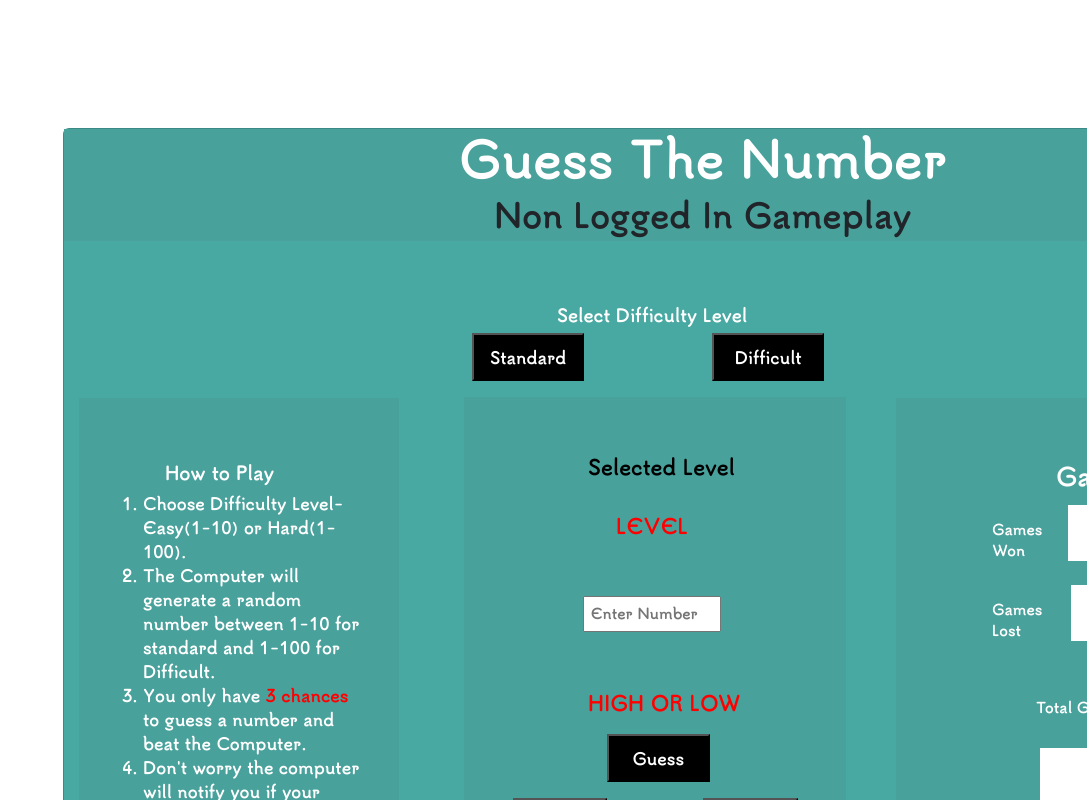
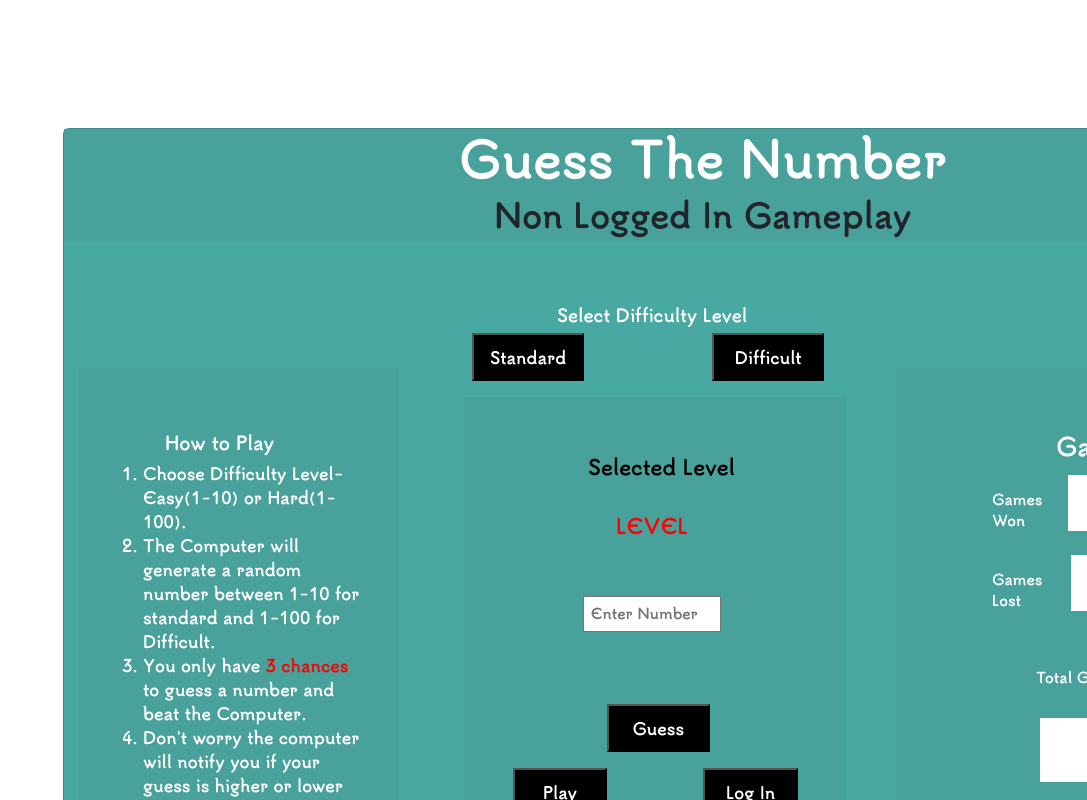
Before and after one commit to AndrewIMLEx/Learning-Project, a React app: page / in a window 1280 px wide. Shown: the top 800 px of the page, without its empty margins (193-1280 px from the left). Built offline with nearby package versions, Linux system fonts and the light colour scheme.

Commit message:
remove high low text

```diff
--- a/src/Homepage/Levels.jsx
+++ b/src/Homepage/Levels.jsx
@@ -6,7 +6,7 @@ class Levels extends React.Component{
         this.state = {
             levelSelected: "LEVEL",
             input: [],
-            tooHightooLow: "HIGH OR LOW",
+            tooHightooLow: "",
             standardNum: Math.floor (Math.random() *10),
             difficultNum: Math.floor (Math.random() *100),
         };
@@ -20,7 +20,7 @@ class Levels extends React.Component{
         this.setState({
             levelSelected: "LEVEL",
             input: [],
-            tooHightooLow: "HIGH OR LOW",
+            tooHightooLow:"" ,
             guessNumber: [],
             standardNum: Math.floor (Math.random() *10),
             difficultNum: Math.floor (Math.random() *100),
@@ -28,7 +28,10 @@ class Levels extends React.Component{
     }
     standard(e){
         e.preventDefault();
-        this.setState({levelSelected:'Standard'});
+        this.setState({
+            levelSelected:'Standard',
+            standardNum: Math.floor (Math.random() *10),
+        });
     }
     difficult(e){
         e.preventDefault();
```
